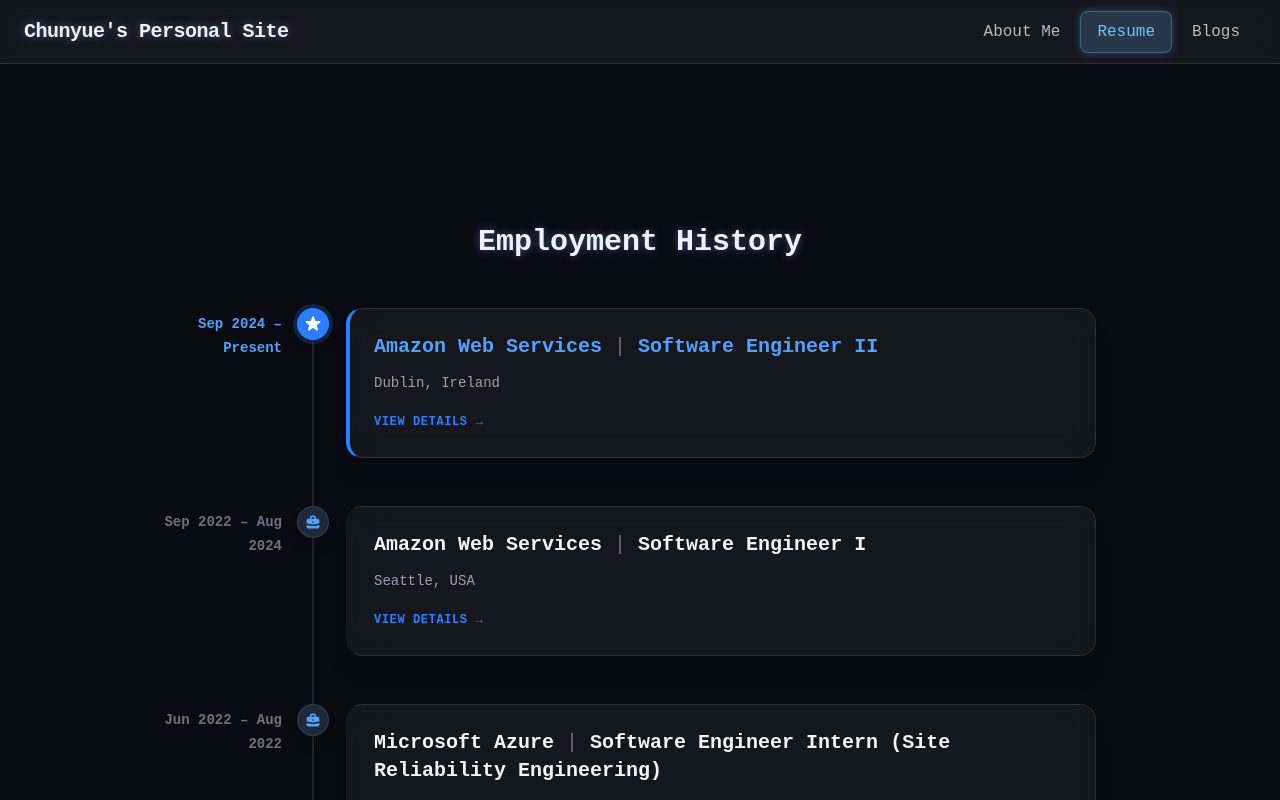
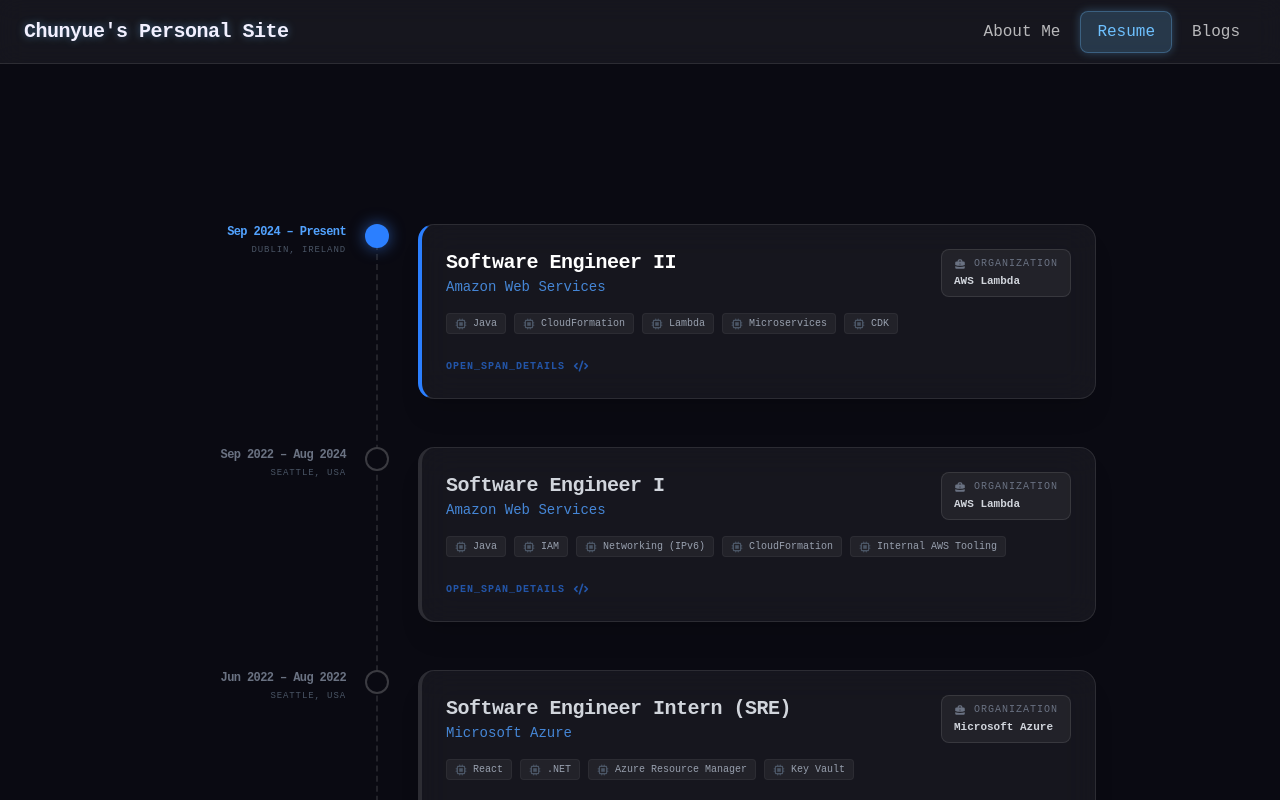
Before and after one commit to chunyuema/chunyuema.github.io, a Next.js app: page / in a window 1280 px wide. Both pictures are taken after a click on the button "Resume". Shown: the top 800 px of the page. Built offline with nearby package versions, Linux system fonts and the light colour scheme.

Commit message:
feat: better ui for employment history #42

```diff
--- a/src/components/EmploymentHistory.tsx
+++ b/src/components/EmploymentHistory.tsx
@@ -1,5 +1,5 @@
 import React, { useState } from "react";
-import { HiStar, HiBriefcase, HiX } from "react-icons/hi";
+import { HiStar, HiBriefcase, HiX, HiChip, HiLightningBolt, HiCode, HiTerminal } from "react-icons/hi";
 import {
   EmploymentEntry,
   employmentHistoryData,
@@ -13,104 +13,160 @@
 
   return (
     <div className="py-12 px-4 max-w-[1100px] mx-auto">
-      <h2 className="text-3xl font-bold neon-text mb-12 text-center">Employment History</h2>
-
-      <div className="relative border-l-2 border-white/10 ml-4 md:ml-32 space-y-12">
+      <div className="relative border-l-2 border-dashed border-white/10 ml-4 md:ml-48 space-y-12 pb-10">
         {employmentHistoryData.map((job, index) => {
           const isCurrent = index === 0;
 
           return (
-            <div key={index} className="relative pl-8">
-              {/* Timeline Dot/Icon */}
-              <div className={`absolute -left-[17px] top-0 w-8 h-8 rounded-full flex items-center justify-center shadow-lg transition-all duration-300 ${
+            <div key={index} className="relative pl-10 group">
+              {/* Trace Span Icon */}
+              <div className={`absolute -left-[13px] top-0 w-6 h-6 rounded-full flex items-center justify-center transition-all duration-500 z-10 ${
                 isCurrent
-                  ? "bg-blue-500 text-white ring-4 ring-blue-500/20"
-                  : "bg-gray-800 text-blue-400 border border-white/10"
+                  ? "bg-blue-500 shadow-[0_0_15px_rgba(59,130,246,0.6)]"
+                  : "bg-[#0A0A12] border-2 border-white/20 group-hover:border-blue-500/50"
               }`}>
-                {isCurrent ? <HiStar className="w-5 h-5" /> : <HiBriefcase className="w-4 h-4" />}
+                {isCurrent && <div className="w-2 h-2 bg-white rounded-full animate-ping" />}
               </div>
 
-              {/* Date (Desktop) */}
-              <div className="hidden md:block absolute -left-40 top-1 w-32 text-right">
-                <span className={`text-sm font-semibold ${isCurrent ? "text-blue-400" : "text-gray-500"}`}>
+              {/* Date & Metadata (Desktop Sidebar) */}
+              <div className="hidden md:block absolute -left-44 top-0 w-36 text-right space-y-1">
+                <div className={`text-xs font-mono font-bold tracking-tighter ${isCurrent ? "text-blue-400" : "text-gray-500"}`}>
                   {job.dateRange}
-                </span>
+                </div>
+                <div className="text-[9px] font-mono text-gray-600 uppercase tracking-widest">
+                    {job.location}
+                </div>
               </div>
 
-              {/* Card */}
+              {/* Span Card */}
               <div
                 onClick={() => handleCardClick(job)}
-                className={`glass-panel p-6 cursor-pointer hover:-translate-y-1 hover:shadow-2xl transition-all duration-300 border-l-4 ${
-                  isCurrent ? "border-l-blue-500" : "border-l-transparent"
+                className={`glass-panel p-6 cursor-pointer hover:bg-white/[0.08] hover:-translate-y-1 hover:shadow-2xl transition-all duration-300 border-l-4 ${
+                  isCurrent ? "border-l-blue-500" : "border-l-white/10 group-hover:border-l-blue-500/30"
                 }`}
               >
-                <div className="flex flex-col md:flex-row md:items-center justify-between gap-2 mb-3">
-                  <h3 className={`text-xl font-bold ${isCurrent ? "text-blue-400" : "text-gray-100"}`}>
-                    {job.company} <span className="text-gray-500 font-normal">|</span> {job.position}
+                <div className="flex flex-col md:flex-row md:items-center justify-between gap-4 mb-4">
+                  <div>
+                    <h3 className={`text-xl font-bold tracking-tight ${isCurrent ? "text-white" : "text-gray-300"}`}>
+                      {job.position}
                     </h3>
-                  <span className="md:hidden text-sm font-medium text-blue-500/80">
-                    {job.dateRange}
-                  </span>
+                    <div className="text-blue-400/80 font-mono text-sm">
+                        {job.company}
+                    </div>
                   </div>
 
-                <p className="text-gray-400 text-sm mb-4">
-                  {job.location}
-                </p>
+                  <div className="bg-white/5 border border-white/10 px-3 py-1.5 rounded-lg shrink-0">
+                      <div className="flex items-center gap-2 text-[10px] font-mono text-gray-500 uppercase mb-0.5 tracking-widest">
+                          <HiBriefcase className="w-3 h-3" />
+                          <span>Organization</span>
+                      </div>
+                      <div className="text-[11px] font-bold text-gray-300">
+                          {job.company === "Amazon Web Services" ? "AWS Lambda" : job.company}
+                      </div>
+                  </div>
+                </div>
 
-                <button className="text-xs font-bold uppercase tracking-wider text-blue-500 hover:text-blue-400 transition-colors">
-                  View details →
-                </button>
+                {/* Tech Stack Chips */}
+                <div className="flex flex-wrap gap-2 mb-6">
+                    {job.technologies.slice(0, 5).map(tech => (
+                        <span key={tech} className="flex items-center gap-1.5 px-2 py-0.5 bg-white/5 border border-white/5 rounded text-[10px] font-mono text-gray-400">
+                            <HiChip className="w-3 h-3 text-gray-600" />
+                            {tech}
+                        </span>
+                    ))}
+                    {job.technologies.length > 5 && (
+                        <span className="text-[10px] font-mono text-gray-600 self-center">
+                            +{job.technologies.length - 5} more
+                        </span>
+                    )}
+                </div>
+
+                <div className="flex items-center gap-2 text-[10px] font-bold uppercase tracking-widest text-blue-500/60 group-hover:text-blue-400 transition-colors">
+                  <span>Open_Span_Details</span>
+                  <HiCode className="w-4 h-4" />
+                </div>
               </div>
             </div>
           );
         })}
       </div>
 
-      {/* Modal Dialog */}
+      {/* Code-Viewer Modal */}
       {selectedJob && (
-        <div className="fixed inset-0 z-50 flex items-center justify-center p-4">
+        <div className="fixed inset-0 z-[60] flex items-center justify-center p-4">
           <div
-            className="absolute inset-0 bg-black/60 backdrop-blur-sm"
+            className="absolute inset-0 bg-black/80 backdrop-blur-md"
             onClick={handleClose}
           />
-          <div className="relative glass-panel w-full max-w-2xl overflow-hidden shadow-2xl animate-in fade-in zoom-in duration-300">
-            {/* Modal Header */}
-            <div className="p-6 border-b border-white/10 flex items-center justify-between">
-              <h3 className="text-xl font-bold text-white">
-                {selectedJob.company} | {selectedJob.position}
-              </h3>
+          <div className="relative w-full max-w-3xl bg-[#0F0F1A] border border-white/10 rounded-xl overflow-hidden shadow-2xl animate-in fade-in zoom-in duration-300 flex flex-col max-h-[90vh]">
+
+            {/* Terminal Header */}
+            <div className="bg-[#1A1A2E] px-4 py-3 border-b border-white/10 flex items-center justify-between">
+              <div className="flex items-center gap-4">
+                <div className="flex gap-1.5">
+                    <div className="w-3 h-3 rounded-full bg-red-500/50" />
+                    <div className="w-3 h-3 rounded-full bg-yellow-500/50" />
+                    <div className="w-3 h-3 rounded-full bg-green-500/50" />
+                </div>
+                <div className="text-xs font-mono text-gray-400 flex items-center gap-2">
+                    <HiTerminal className="w-4 h-4" />
+                    <span>{selectedJob.company.toLowerCase().replace(/\s/g, '_')}.log</span>
+                </div>
+              </div>
               <button
                 onClick={handleClose}
-                className="p-2 rounded-full hover:bg-white/10 text-gray-400 hover:text-white transition-colors"
+                className="p-1 hover:bg-white/10 rounded transition-colors text-gray-400 hover:text-white"
               >
-                <HiX className="w-6 h-6" />
+                <HiX className="w-5 h-5" />
               </button>
             </div>
 
-            {/* Modal Content */}
-            <div className="p-6 max-h-[70vh] overflow-y-auto">
-              <p className="text-blue-400 font-semibold mb-6 flex items-center gap-2">
-                <HiBriefcase />
-                {selectedJob.location} — {selectedJob.dateRange}
-              </p>
+            {/* Modal Content - Styled like Code */}
+            <div className="p-8 overflow-y-auto custom-scrollbar flex-1">
+              <div className="space-y-8">
+                <div>
+                    <div className="text-blue-400 font-mono text-xs mb-2">// Role Overview</div>
+                    <h3 className="text-2xl font-bold text-white mb-1">{selectedJob.position}</h3>
+                    <p className="text-gray-400 font-mono text-sm">{selectedJob.company} • {selectedJob.location} • {selectedJob.dateRange}</p>
+                </div>
 
+                <div>
+                    <div className="text-blue-400 font-mono text-xs mb-4">// System Impact & Contributions</div>
                     <ul className="space-y-4">
                         {selectedJob.descriptionPoints.map((point, i) => (
-                  <li key={i} className="flex gap-3 text-gray-300 leading-relaxed">
-                    <span className="mt-2 w-1.5 h-1.5 rounded-full bg-blue-500 shrink-0" />
+                        <li key={i} className="flex gap-4 group/item">
+                            <span className="text-gray-600 font-mono text-sm mt-1">{String(i+1).padStart(2, '0')}</span>
+                            <p className="text-gray-300 leading-relaxed text-sm group-hover/item:text-white transition-colors">
                                 {point}
+                            </p>
                         </li>
                         ))}
                     </ul>
                 </div>
 
-            {/* Modal Footer */}
-            <div className="p-4 bg-white/5 border-t border-white/10 flex justify-end">
+                <div>
+                    <div className="text-blue-400 font-mono text-xs mb-4">// Technical Stack</div>
+                    <div className="flex flex-wrap gap-2">
+                        {selectedJob.technologies.map(tech => (
+                            <span key={tech} className="px-3 py-1 bg-blue-500/10 border border-blue-500/20 rounded text-xs font-mono text-blue-300">
+                                {tech}
+                            </span>
+                        ))}
+                    </div>
+                </div>
+              </div>
+            </div>
+
+            {/* Terminal Footer */}
+            <div className="px-6 py-4 bg-[#1A1A2E] border-t border-white/5 flex justify-between items-center">
+              <div className="text-[10px] font-mono text-gray-500 uppercase">
+                  End of Trace
+              </div>
               <button
                 onClick={handleClose}
-                className="px-6 py-2 bg-blue-600 hover:bg-blue-500 text-white font-semibold rounded-lg transition-colors"
+                className="px-6 py-2 bg-blue-600 hover:bg-blue-500 text-white font-mono text-xs font-bold uppercase tracking-widest rounded transition-all shadow-[0_0_15px_rgba(59,130,246,0.3)]"
               >
-                Close
+                Return_To_Shell
               </button>
             </div>
           </div>
--- a/src/data/EmploymentEntry.tsx
+++ b/src/data/EmploymentEntry.tsx
@@ -5,6 +5,7 @@
   dateRange: string;
   descriptionPoints: string[];
   logoUrl?: string;
+  technologies: string[];
 }
 
 export const employmentHistoryData: EmploymentEntry[] = [
@@ -13,6 +14,7 @@
     position: "Software Engineer II",
     location: "Dublin, Ireland",
     dateRange: "Sep 2024 – Present",
+    technologies: ["Java", "CloudFormation", "Lambda", "Microservices", "CDK"],
     descriptionPoints: [
       "Designed Function API and CloudFormation support of Lambda Managed Instance (Re:Invent 2025), defining architectural details involving 4 microservices; Coordinated code implementation, infrastructure build, and test-driven feature release",
       "Led the rollout of Lambda CRUD-L APIs migration from a monolithic API layer into a microservice, building and automating multi-region infrastructure including VPC peering, DNS delegation, and cross-account resource access in 10+ AWS regions",
@@ -25,6 +27,13 @@
     position: "Software Engineer I",
     location: "Seattle, USA",
     dateRange: "Sep 2022 – Aug 2024",
+    technologies: [
+      "Java",
+      "IAM",
+      "Networking (IPv6)",
+      "CloudFormation",
+      "Internal AWS Tooling",
+    ],
     descriptionPoints: [
       "Owned the design and implementation of recursive loop detection APIs and CloudFormation support; coordinated testing and release with 5 SDEs and product management team, saving Lambda from annual customer reimbursement by $1–3 million",
       "Implemented function API and CloudFormation support for the IPv6 network protocol, enhancing global protocol compatibility",
@@ -34,9 +43,10 @@
   },
   {
     company: "Microsoft Azure",
-    position: "Software Engineer Intern (Site Reliability Engineering)",
+    position: "Software Engineer Intern (SRE)",
     location: "Seattle, USA",
     dateRange: "Jun 2022 – Aug 2022",
+    technologies: ["React", ".NET", "Azure Resource Manager", "Key Vault"],
     descriptionPoints: [
       "Redesigned and implemented a deployment status dashboard of Azure Resource Manager (ARM) using React and .NET",
       "Optimized the frontend code to improve the dashboard responsiveness and reduced load on the backend APIs",
@@ -45,9 +55,10 @@
   },
   {
     company: "Jina AI",
-    position: "Software Engineer Intern (DevOps Engineering)",
+    position: "Software Engineer Intern (DevOps)",
     location: "Berlin, Germany",
     dateRange: "Jan 2022 – May 2022",
+    technologies: ["Python", "Docker", "GitHub Actions", "CloudWatch", "SES"],
     descriptionPoints: [
       "Implemented unit and integration tests; created and maintained a CI/CD pipeline for Jina Cloud (JCloud) using GitHub Actions",
       "Used AWS CloudWatch for production metrics and logging; deployed Lambda and AWS SES for deployment status notifications",
@@ -58,6 +69,12 @@
     position: "Research Software Engineer",
     location: "Connecticut, USA",
     dateRange: "Jun 2021 – Jan 2022",
+    technologies: [
+      "JavaScript",
+      "Firestore",
+      "Google Cloud",
+      "Browser Extensions",
+    ],
     descriptionPoints: [
       "Publication: Designing a Graphic User Interface for Global Privacy Control (DOI:10.56553/poppets-2024-0015)",
       "Developed a browser extension that attaches Do Not Track (DNT) signals to outgoing HTTP requests initiated from the browser",
@@ -70,6 +87,7 @@
     position: "Research Software Engineer",
     location: "Connecticut, USA",
     dateRange: "May 2020 – Jun 2021",
+    technologies: ["Bash", "Python", "HPC", "Molecular Dynamics"],
     descriptionPoints: [
       "Publication: Mutagenic Activation of GPX4: Approaches in Rational Design of Allosteric Drugs (DOI 10.1021/acsomega.2c01289)",
       "Automated batch protein molecular dynamics simulations using bash scripts, applying Markov State Model for data analysis",
```
Lines whose indentation alone changed are shown as unchanged.
